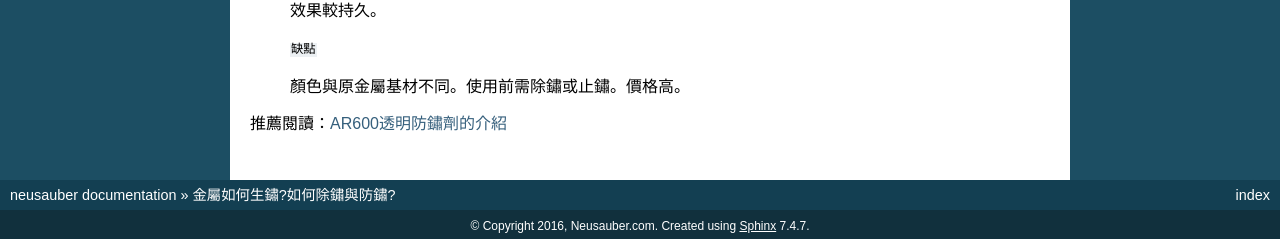
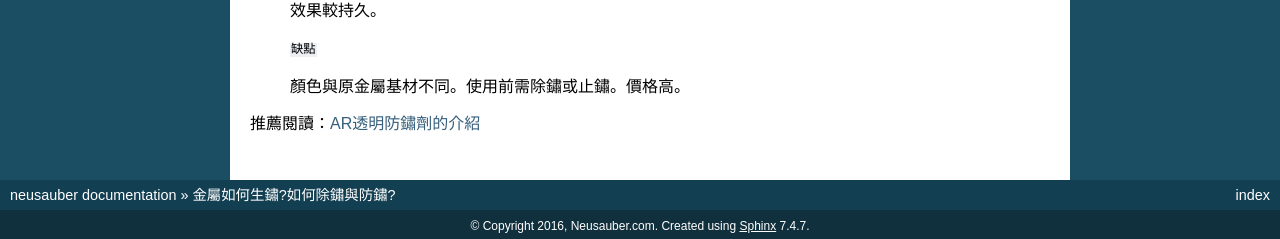
Before and after one commit to rexiap/neusauber, a Sphinx documentation site: the page built from docs/blogs/whyrust.rst, in a window 1280 px wide and 900 px high, scrolled down 2040 px. Shown: the part 658-897 px from the top of the window. Built offline with Sphinx 7.4.7, drawn with Linux system fonts in a browser that asks for light colours; some of the changed lines change nothing that is shown.

Commit message:
Google Docs reST Editor

```diff
--- a/docs/blogs/whyrust.rst
+++ b/docs/blogs/whyrust.rst
@@ -146,9 +146,9 @@
 
 .. |LINK1| raw:: html
 
-    <a href="blogs/ar600intro.html">AR600透明防鏽劑的介紹</a>
+    <a href="http://tw.neusauber.com" target="_blank">AR透明防鏽劑的介紹</a>
 
 
-.. |IMG1| image:: static/whyrust_1.png
+.. |IMG1| image:: static/金屬如何生鏽_1.jpeg
    :height: 528 px
    :width: 697 px
```
